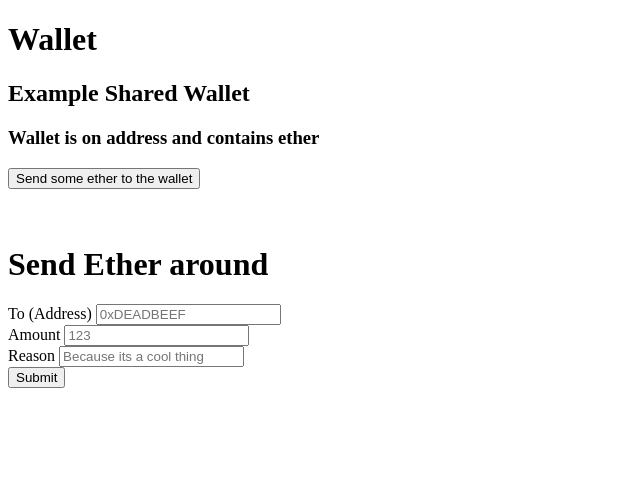
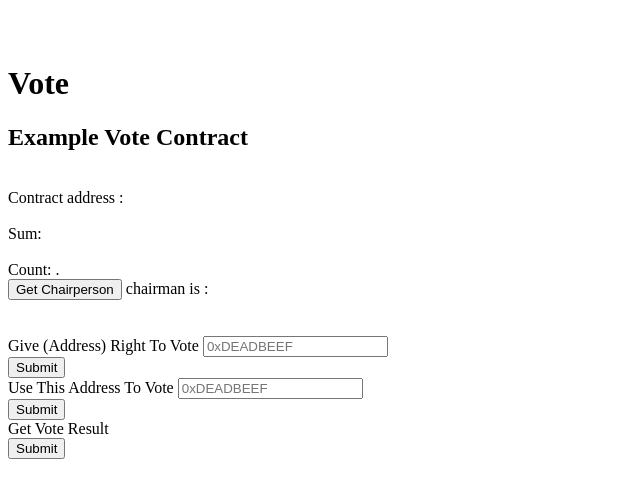
Before and after one commit to kidinamoto01/simplefrontend, a website: page app/index.html in a window 1280 px wide. Shown: the whole page, without its empty margins (0-640 px from the left). Drawn offline with Linux system fonts and the light colour scheme; files whose address does not match are found by name.

Commit message:
添加合约处理函数。

```diff
--- a/app/index.html
+++ b/app/index.html
@@ -7,34 +7,64 @@
 </head>
 <body>
 <div class="container">
-  <div class="row">
-    <div class="col-lg-12">
-      <h1>Wallet</h1>
-      <h2>Example Shared Wallet</h2>
-      <h3>Wallet is on address <span id="walletAddress"></span> and contains <span id="walletEther"></span> ether</h3>
-      <button type="button" onclick="App.submitEtherToWallet()">Send some ether to the wallet</button>
+  <br class="row">
+    <br class="col-lg-12">
+      <h1>Vote</h1>
+      <h2>Example Vote Contract</h2>
+      <br>Contract address : <span id="contractAddress"></span></br>
+      <br>Sum:  <span id="contractSum"></span></br>
+      <br>Count: <span id="contractCount"></span> .</br>
+
+      </h3>
+      <button type="button" onclick="App.getChairperson()">Get Chairperson </button>
+      chairman is : <span id="chair"></span>
+
       <br />
       <br />
 
       <br>
-      <h1>Send Ether around</h1>
-      <form onsubmit="App.submitTransaction(); return false;">
-        <div class="form-group">
-          <label for="to">To (Address)</label>
+      <!--<h1>Send Ether around</h1>-->
+      <form onsubmit="App.giveRightToVote(); return false;">
+          <div class="form-group">
+          <label for="to">Give (Address) Right To Vote</label>
           <input type="text" class="form-control" id="to" placeholder="0xDEADBEEF">
         </div>
-        <div class="form-group">
-          <label for="amount">Amount</label>
-          <input type="number" class="form-control" id="amount" placeholder="123">
-        </div>
-        <div class="form-group">
-          <label for="reason">Reason</label>
-          <input type="text" class="form-control" id="reason" placeholder="Because its a cool thing">
-        </div>
+        <!--<div class="form-group">-->
+          <!--<label for="amount">Amount</label>-->
+          <!--<input type="number" class="form-control" id="amount" placeholder="123">-->
+        <!--</div>-->
+        <!--<div class="form-group">-->
+          <!--<label for="reason">Reason</label>-->
+          <!--<input type="text" class="form-control" id="reason" placeholder="Because its a cool thing">-->
+        <!--</div>-->
 
         <button type="submit" class="btn btn-default">Submit</button>
       </form>
 
+  <form onsubmit="App.voteOnDocument(); return false;">
+    <div class="form-group">
+      <label for="from">Use This Address To Vote </label>
+      <input type="text" class="form-control" id="from" placeholder="0xDEADBEEF">
+    </div>
+    <!--<div class="form-group">-->
+    <!--<label for="from"></label>-->
+    <!--<input type="number" class="form-control" id="from" placeholder="123">-->
+    <!--</div>-->
+    <!--<div class="form-group">-->
+    <!--<label for="reason">Reason</label>-->
+    <!--<input type="text" class="form-control" id="reason" placeholder="Because its a cool thing">-->
+    <!--</div>-->
+
+    <button type="submit" class="btn btn-default">Submit</button>
+  </form>
+
+  <form onsubmit="App.getResult(); return false;">
+    <div class="form-group">
+      <label for="from">Get Vote Result </label>
+      <span id="result"></span>
+    </div>
+    <button type="submit" class="btn btn-default">Submit</button>
+  </form>
       <br />
       <br />
       <span id="addresses"></span>
--- a/app/javascripts/app.js
+++ b/app/javascripts/app.js
@@ -84,7 +84,6 @@ window.App = {
         });
     },
     getChairperson: function() {
-        var _chair = accounts[1];
         MyVote.deployed().then(function(instance) {
             console.log("output");
             return instance.getChairman.call();
@@ -97,13 +96,24 @@ window.App = {
         });
     },
     voteOnDocument:function(){
-        var _chair = accounts[1];
+        var _from = document.getElementById("from").value;
         MyVote.deployed().then(function(instance) {
             console.log("output");
-            return instance.getChairman.call();
+            return instance.vote({from:_from});
         }).then(function(result) {
-            document.getElementById("chair").innerHTML = result;
             console.log(result);
+            App.basicInfoUpdate();
+        }).catch(function(err) {
+            console.error(err);
+        });
+    },
+    getResult:function(){
+        MyVote.deployed().then(function(instance) {
+            console.log("output");
+            return instance.isApproved.call();
+        }).then(function(result) {
+            console.log(result);
+            document.getElementById("result").innerHTML = result;
             App.basicInfoUpdate();
         }).catch(function(err) {
             console.error(err);
```
